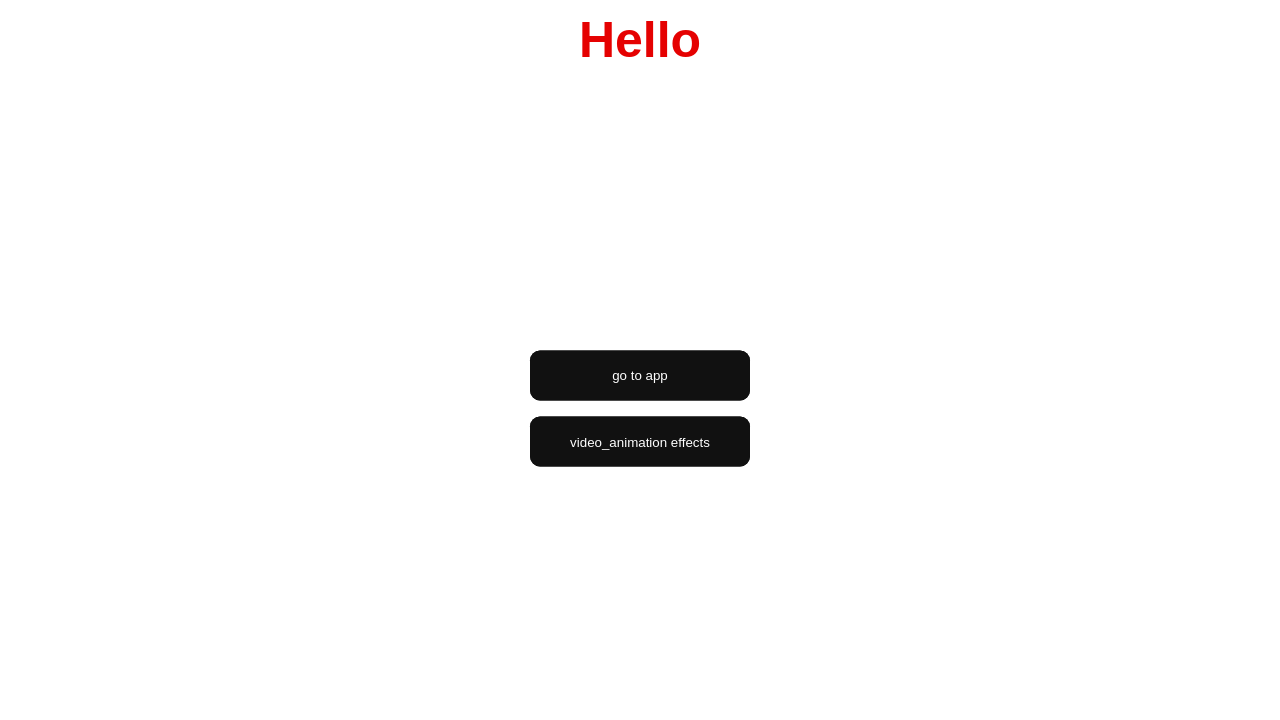
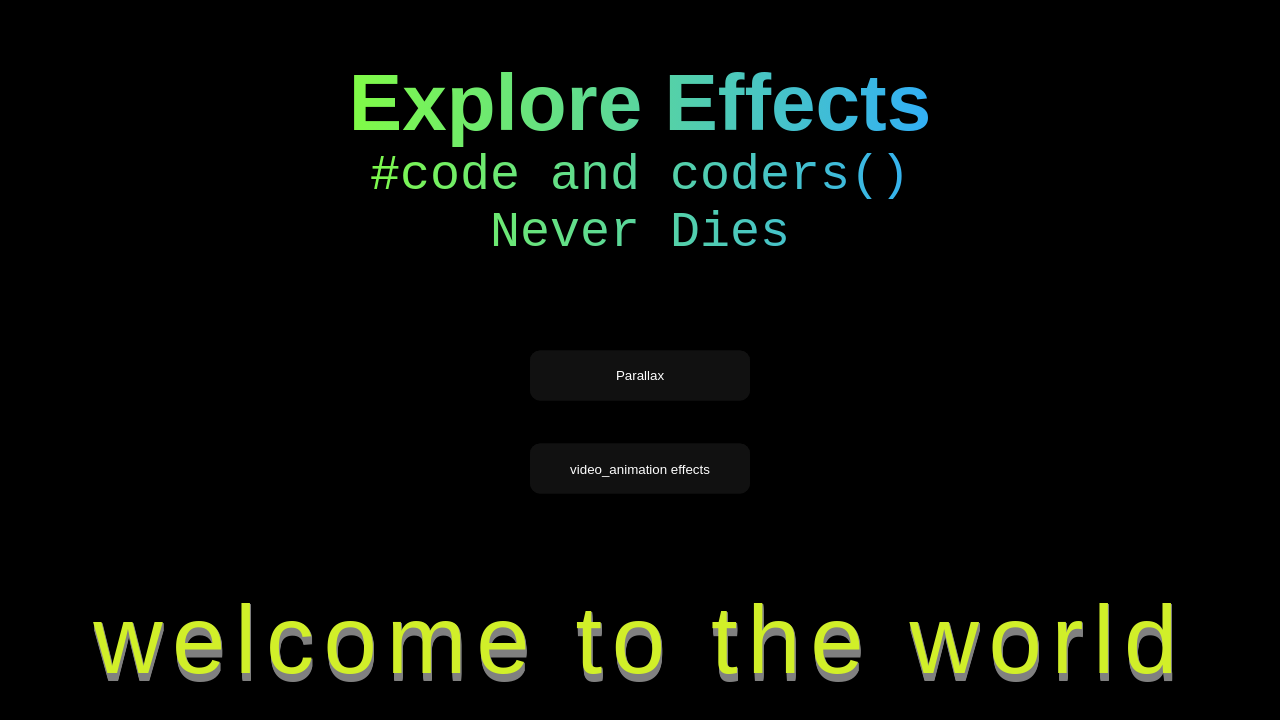
Before and after one commit to Sam2636/parallelx-effect, a React (Create React App) app in the folder react-parallex/: page / in a window 1280 px wide. Shown: the top 720 px of the page. Built offline with nearby package versions, Linux system fonts and the light colour scheme.

Commit message:
adding on click

```diff
--- a/react-parallex/src/pages/animation/animation.css
+++ b/react-parallex/src/pages/animation/animation.css
@@ -19,8 +19,8 @@
     top: 50%;
     left: 50%;
     transform: translate(-50%, -50%);
-    color: white;
-    font-size: 50px;
+    color: rgb(91, 207, 78);
+    font-size: 80px;
   }
 
   .glow-on-hover {
@@ -84,9 +84,137 @@
 }
 .hi{
     position: absolute;
-    top: 5%;
+    top: 20%;
     left: 50%;
     transform: translate(-50%, -50%);
     color: rgb(229, 1, 1);
     font-size: 50px;
   }
+
+  article {
+    background: linear-gradient(
+      to right,
+      hsl(98 100% 62%),
+      hsl(204 100% 59%)
+    );
+    -webkit-background-clip: text;
+    -webkit-text-fill-color: transparent;
+    text-align: center;
+  }
+
+  h1 {
+    font-size: 10vmin;
+    line-height: 1.1;
+  }
+
+  body {
+    background: black;
+    box-sizing: border-box;
+    display: grid;
+    place-content: center;
+    font-family: system-ui;
+    font-size: min(200%, 5vmin);
+  }
+
+
+  p {
+    font-family: "Dank Mono", ui-monospace, monospace;
+  }
+
+  html {
+    block-size: 100%;
+    inline-size: 100%;
+  }
+
+
+
+  .threeD {
+    color: rgb(209, 239, 41);
+    white-space: nowrap;
+    position: absolute;
+    top: 80%;
+    left: 50%;
+    transform: translate(-50%, -50%);
+    font-size: 3em;
+    font-family: sans-serif;
+    letter-spacing: 0.1em;
+    transition: 0.3s;
+    text-shadow: 1px 1px 0 grey, 1px 2px 0 grey, 1px 3px 0 grey, 1px 4px 0 grey,
+      1px 5px 0 grey, 1px 6px 0 grey, 1px 7px 0 grey, 1px 8px 0 grey,
+      5px 13px 15px black;
+  }
+
+  .threeD:hover {
+    transition: 0.3s;
+    transform: scale(1.1)translate(-50%, -50%);
+    text-shadow: 1px -1px 0 grey, 1px -2px 0 grey, 1px -3px 0 grey,
+      1px -4px 0 grey, 1px -5px 0 grey, 1px -6px 0 grey, 1px -7px 0 grey,
+      1px -8px 0 grey, 5px -13px 15px black, 5px -13px 25px #808080;
+  }
+  * {
+    margin: 0;
+    padding: 0;
+  }
+
+  *, *:before, *:after {
+    box-sizing: border-box;
+  }
+
+  body {
+    background: #000;
+  }
+
+  .container {
+    align-items: center;
+    display: flex;
+    justify-content: center;
+    margin: 0 auto;
+    max-width: 1280px;
+    min-height: 100vh;
+    width: 100%;
+  }
+
+  .comingsoon-container {
+    max-width: 640px;
+    overflow: hidden;
+    position: relative;
+    width: 100%;
+  }
+
+  iframe {
+    display: block;
+    height: 360px;
+    max-height: 360px;
+    width: 100%;
+  }
+
+  .video {
+    height: 100%;
+    left: 0;
+    position: absolute;
+    top: 0;
+    width: 100%;
+  }
+
+  svg {
+    display: block;
+    height: 100%;
+    left: 0;
+    position: absolute;
+    top: 0;
+    width: 100%;
+  }
+
+  .teaser {
+    display: none;
+  }
+
+  @media screen and (max-width: 650px) {
+    .teaser {
+      display: block;
+      width: 100%;
+    }
+    iframe, svg {
+      display: none;
+    }
+  }
--- a/react-parallex/src/pages/animation/animationfile.js
+++ b/react-parallex/src/pages/animation/animationfile.js
@@ -8,14 +8,20 @@ function Animation() {
   return (
     // <div class="zoom"><img src='uni'></img>
     <>
-      <h1 class="hi"> Hello </h1>
+      <article class="hi">
+        <h1>Explore Effects</h1>
+        <p>#code and coders() Never Dies</p>
+      </article>
+      <div class="threeD">
+            welcome to the world
+      </div>
       <div class="hello">
         <div>
           <button class="glow-on-hover" onClick={() => {
             navigate('/app');
           }}
           >
-          go to app</button>
+          Parallax</button>
         </div>
         <div>
           <button class="glow-on-hover" onClick={() => {
```
